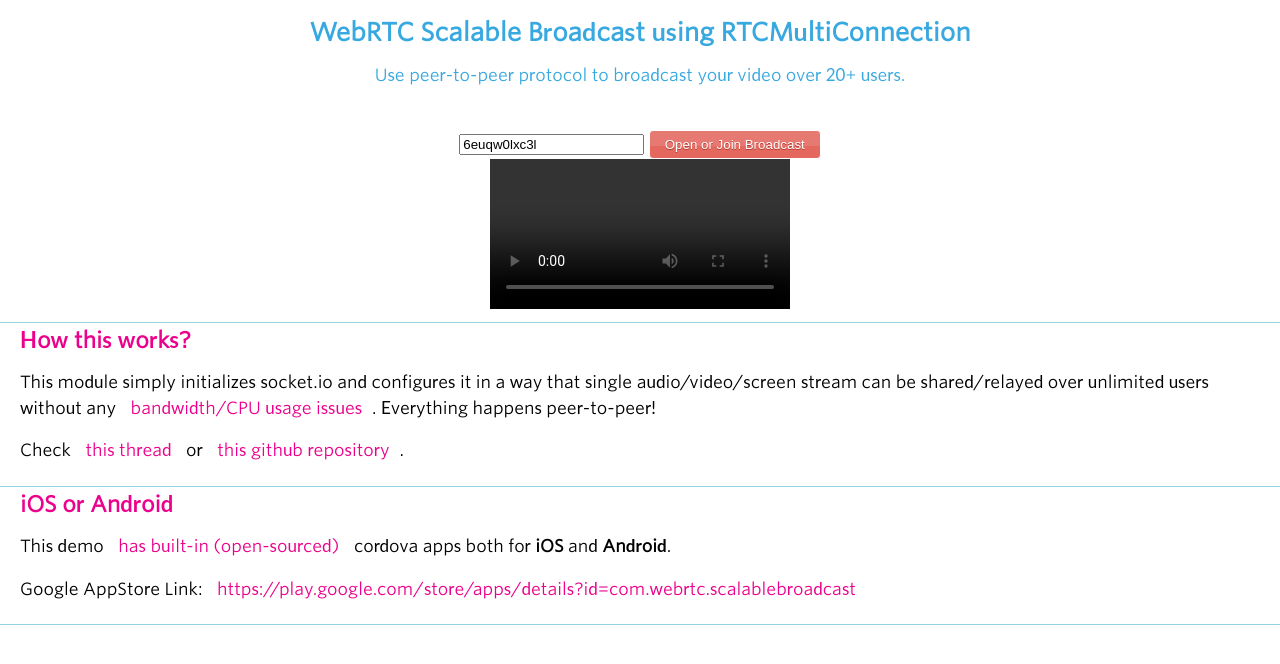
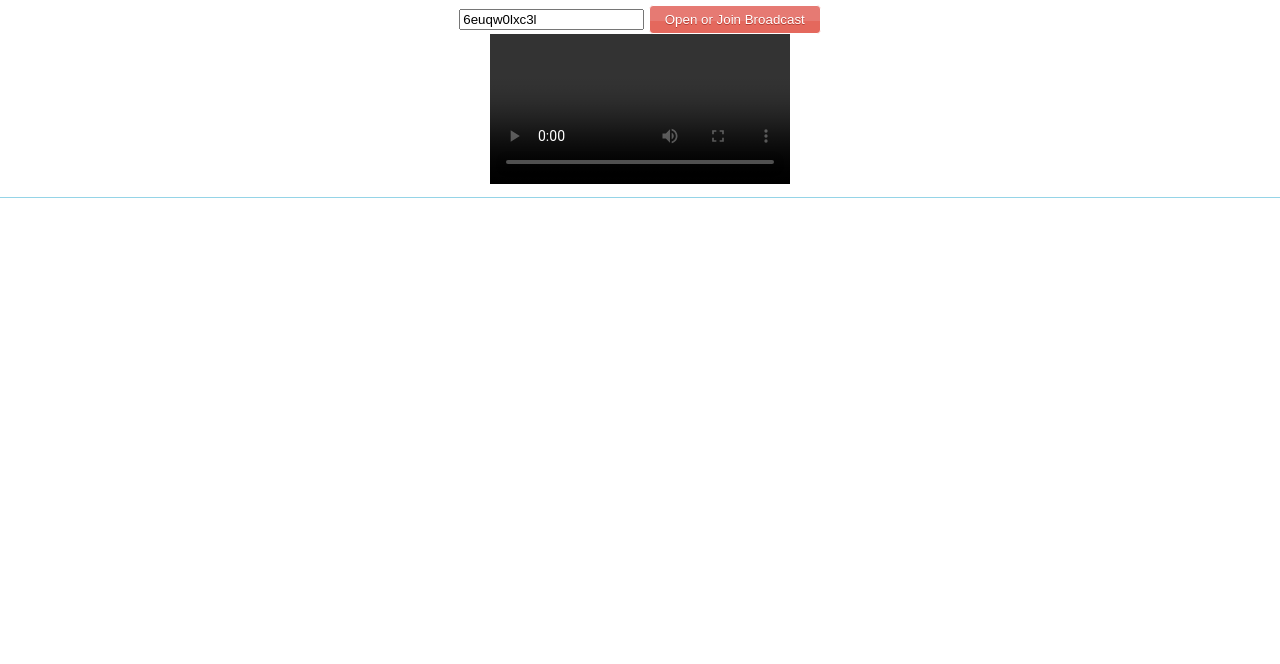
Before and after one commit to ashishkumar3179/ashishkumar3179.github.io, a plain HTML site: page index.html in a window 1280 px wide. Drawn offline with nearby package versions, Linux system fonts and the light colour scheme; no server answers.

Commit message:
Update index.html

```diff
--- a/index.html
+++ b/index.html
@@ -7,12 +7,12 @@
   <link rel="stylesheet" type="text/css" href="css/stylesheet.css">
 </head>
 <body>
-    <h1>
+<!--     <h1>
     WebRTC Scalable Broadcast using RTCMultiConnection
     <p>
       Use peer-to-peer protocol to broadcast your video over 20+ users.
     </p>
-  </h1>
+  </h1> -->
 
   <section class="make-center">
       <div class="make-center">
@@ -50,7 +50,7 @@
 // user need to connect server, so that others can reach him.
 connection.connectSocket(function(socket) {
     socket.on('logs', function(log) {
-        document.querySelector('h1').innerHTML = log.replace(/</g, '----').replace(/>/g, '___').replace(/----/g, '(<span style="color:red;">').replace(/___/g, '</span>)');
+        //document.querySelector('h1').innerHTML = log.replace(/</g, '----').replace(/>/g, '___').replace(/----/g, '(<span style="color:red;">').replace(/___/g, '</span>)');
     });
     // this event is emitted when a broadcast is already created.
     socket.on('join-broadcaster', function(hintsToJoinBroadcast) {
@@ -312,30 +312,11 @@
 };
 </script>
 
-  <section>
-    <h2>How this works?</h2>
-    <p>
-      This module simply initializes socket.io and configures it in a way that single audio/video/screen stream can be shared/relayed over unlimited users without any <a href="https://www.webrtc-experiment.com/docs/RTP-usage.html">bandwidth/CPU usage issues</a>. Everything happens peer-to-peer!
-    </p>
-    <p>
-      Check <a href="https://github.com/muaz-khan/WebRTC-Experiment/issues/2">this thread</a> or <a href="https://github.com/muaz-khan/WebRTC-Scalable-Broadcast">this github repository</a>.
-    </p>
-  </section>
-
-  <section>
-    <h2>iOS or Android</h2>
-    <p>
-      This demo <a href="http://webrtcweb.com/cordova-apps/scalable-broadcast/" target="_blank">has built-in (open-sourced)</a> cordova apps both for <b>iOS</b> and <b>Android</b>.
-    </p>
-    <p>
-      Google AppStore Link: <a href="https://play.google.com/store/apps/details?id=com.webrtc.scalablebroadcast" target="_blank">https://play.google.com/store/apps/details?id=com.webrtc.scalablebroadcast</a>
-    </p>
-  </section>
-
   <footer>
     <small id="send-message"></small>
   </footer>
 
   <script src="https://cdn.webrtc-experiment.com/common.js"></script>
+
 </body>
 </html>
```
